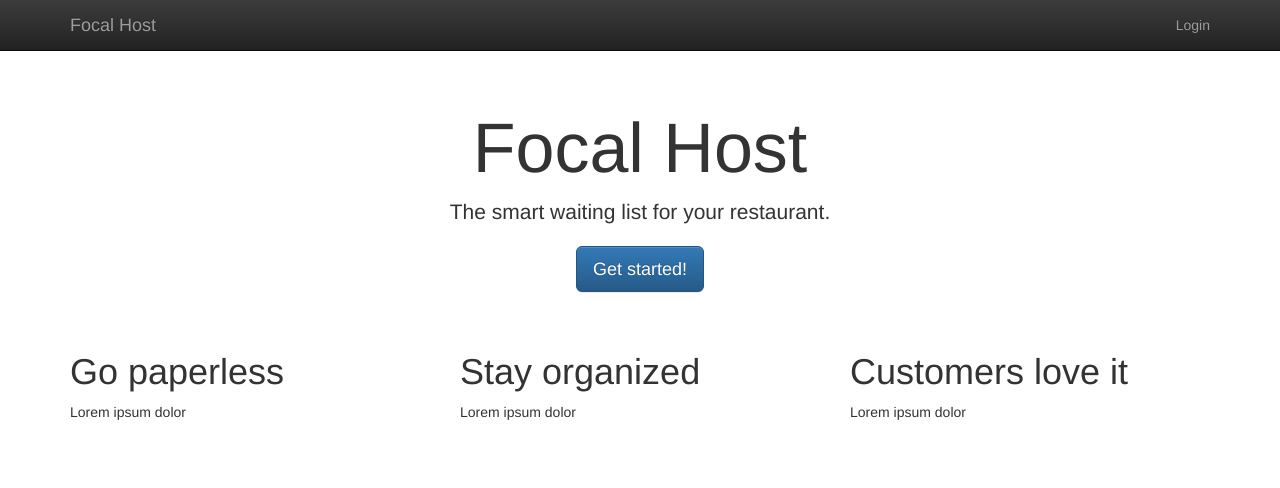
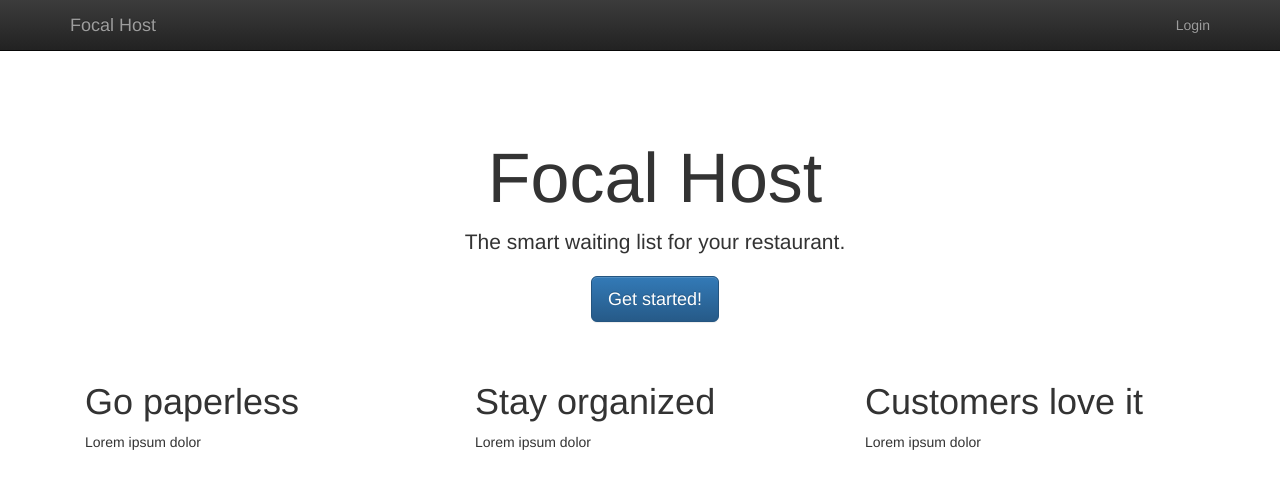
Before and after one commit to evansimoni/focalHost, a website: page app/index.html in a window 1280 px wide. Drawn offline with nearby package versions, Linux system fonts and the light colour scheme.

Commit message:
adjusts padding on waitlist form and ng-view

```diff
--- a/app/css/app.css
+++ b/app/css/app.css
@@ -1,5 +1,5 @@
 body {
-  padding-top: 50px;
+  padding-top: 80px;
 }
 .starter-template {
   padding: 40px 15px;
--- a/app/index.html
+++ b/app/index.html
@@ -34,7 +34,7 @@
     </div>
   </nav>
   <!-- Main content (changes based on route) -->
-  <div ng-view></div>
+  <div ng-view class="container"></div>
 
   <script src="lib/angular/angular.js"></script>
   <script src="lib/angular/angular-route.js"></script>
```
